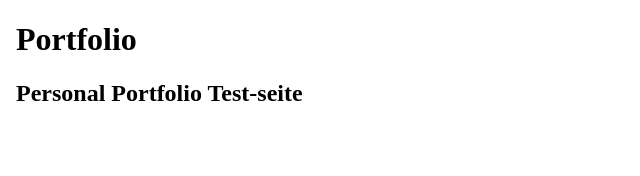
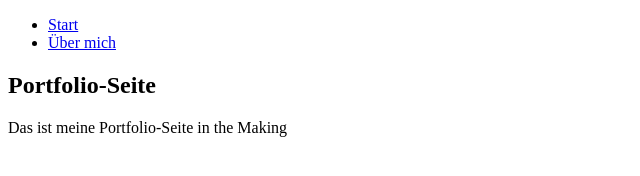
Before and after one commit to JasonSa19/portfolio, a Gatsby site: page / in a window 1280 px wide. Shown: the whole page, without its empty margins (0-640 px from the left). Built offline with nearby package versions, Linux system fonts and the light colour scheme; Gatsby itself is replaced by a stand-in of ours.

Commit message:
init Layout Component in index

```diff
--- a/src/components/layout.js
+++ b/src/components/layout.js
@@ -3,7 +3,6 @@ import * as React from "react";
 import { Link } from "gatsby";
 
 // Init Components
-
 const Layout = ({ pageTitle, children }) => {
   return (
     <section>
@@ -25,4 +24,5 @@ const Layout = ({ pageTitle, children }) => {
   );
 };
 
+// Export Component
 export default Layout;
--- a/src/pages/index.js
+++ b/src/pages/index.js
@@ -2,17 +2,14 @@
 import * as React from "react";
 import "../styles/main.sass";
 
+import Layout from "../components/layout";
+
 // Init Components
 const IndexPage = () => {
   return (
-    <body>
-      <main>
-        <div className="main-wrap">
-          <h1>Portfolio</h1>
-          <h2>Personal Portfolio Test-seite</h2>
-        </div>
-      </main>
-    </body>
+    <Layout pageTitle={"Portfolio-Seite"}>
+      <p>Das ist meine Portfolio-Seite in the Making</p>
+    </Layout>
   );
 };
 
```
